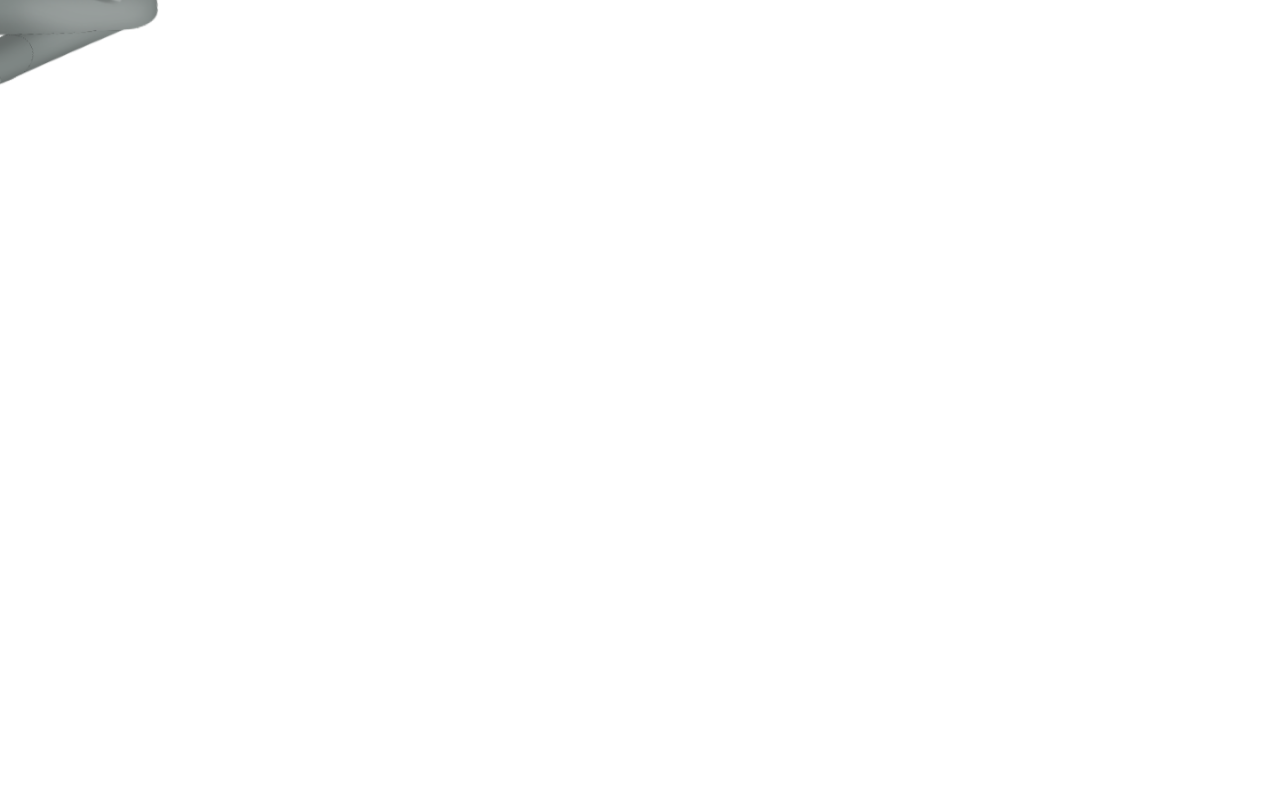
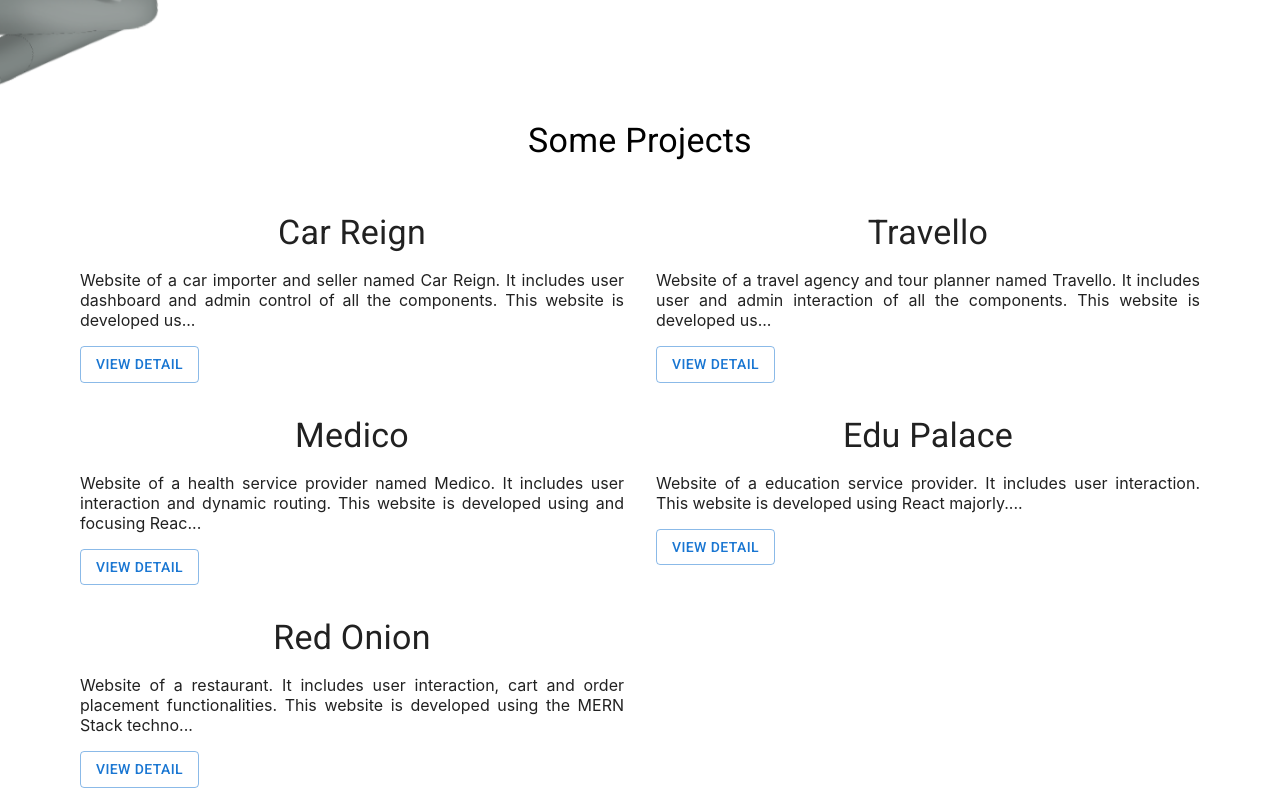
Before and after one commit to minhazul-ashim/minhazul-ashim-clientSide, a React (Create React App) app: page /home in a window 1280 px wide. Shown: the part 520-1324 px from the top of the page. Before the commit the page ends 800 px from the top, so only its background shows below. Built offline with nearby package versions, Linux system fonts and the light colour scheme.

Commit message:
project section added

```diff
--- a/public/projects.json
+++ b/public/projects.json
@@ -0,0 +1,69 @@
+[
+    {
+        "name": "Car Reign",
+        "desc": "Website of a car importer and seller named Car Reign. It includes user dashboard and admin control of all the components. This website is developed using the MERN Stack technology",
+        "tech": [
+            "React",
+            "Express.js",
+            "React-Router",
+            "Node.js",
+            "Material-UI",
+            "MongoDB",
+            "Firebase"
+        ],
+        "clientSide": "https://github.com/minhazul-ashim/car-reign-clientSide",
+        "backSide": "https://github.com/minhazul-ashim/car-reign-serverSide",
+        "preview": "https://carreign.netlify.app/"
+    },
+    {
+        "name": "Travello",
+        "desc": "Website of a travel agency and tour planner named Travello. It includes user and admin interaction of all the components. This website is developed using the MERN Stack technology",
+        "tech": [
+            "React",
+            "Express.js",
+            "React-Router",
+            "Node.js",
+            "MongoDB",
+            "Firebase"
+        ],
+        "clientSide": "https://github.com/minhazul-ashim/travello",
+        "backSide": "https://github.com/minhazul-ashim/travello-serverSide",
+        "preview": "https://travellotours.netlify.app/"
+    },
+    {
+        "name": "Medico",
+        "desc": "Website of a health service provider named Medico. It includes user interaction and dynamic routing. This website is developed using and focusing React majorly",
+        "tech": [
+            "React",
+            "React-Router",
+            "React Bootstrap",
+            "Firebase"
+        ],
+        "clientSide": "https://github.com/minhazul-ashim/medico-health",
+        "preview": "https://medicohealth.netlify.app/"
+    },
+    {
+        "name": "Edu Palace",
+        "desc": "Website of a education service provider. It includes user interaction. This website is developed using React majorly.",
+        "tech": [
+            "React",
+            "React-Router",
+            "React Bootstrap",
+            "Firebase"
+        ],
+        "clientSide": "https://github.com/minhazul-ashim/edu-palace",
+        "preview": "https://edu-palace.netlify.app/"
+    },
+    {
+        "name": "Red Onion",
+        "desc": "Website of a restaurant. It includes user interaction, cart and order placement functionalities. This website is developed using the MERN Stack technology",
+        "tech": [
+            "React",
+            "React Bootstrap",
+            "React-Router",
+            "Firebase"
+        ],
+        "clientSide": "https://github.com/minhazul-ashim/red-onion",
+        "preview": "https://carreign.netlify.app/"
+    }
+]
--- /dev/null
+++ b/src/ProjectBox.js/ProjectBox.js
@@ -0,0 +1,28 @@
+import { Button, Grid, Paper, Typography } from '@mui/material';
+import React from 'react';
+
+const ProjectBox = ({ data }) => {
+
+    const { name, desc, clientSide, backSide, tech, preview } = data;
+
+    return (
+        <Grid p={2} item xs={12} md={6} display='flex' justifyContent='center'>
+
+            <Paper elevation={0}>
+
+                <Typography textAlign="center" variant='h4'>
+                    {name}
+                </Typography>
+                <Typography textAlign='justify' display='block' my={2} variant='body'>
+                    {desc.slice(0, 150)}...
+                </Typography>
+                <Button variant='outlined'>
+                    View Detail
+                </Button>
+            </Paper>
+
+        </Grid>
+    );
+};
+
+export default ProjectBox;
--- /dev/null
+++ b/src/components/Projects/Projects.js
@@ -0,0 +1,36 @@
+import { Grid } from '@mui/material';
+import { Box } from '@mui/system';
+import React, { useEffect, useState } from 'react';
+import ProjectBox from '../../ProjectBox.js/ProjectBox';
+
+const Projects = () => {
+
+    const [projects, setProjects] = useState([]);
+
+    useEffect(() => {
+
+        fetch('./projects.json')
+            .then(res => res.json())
+            .then(data => {
+                setProjects(data)
+                console.log(data)
+            })
+
+    }, [])
+
+    return (
+        <Box>
+            <Grid mx='auto' container xs={8} md={12}>
+                {
+                    projects.map(project => {
+                        return (
+                            <ProjectBox data={project} key={project.name}></ProjectBox>
+                        )
+                    })
+                }
+            </Grid>
+        </Box>
+    );
+};
+
+export default Projects;
--- a/src/pages/Home/Home.js
+++ b/src/pages/Home/Home.js
@@ -1,4 +1,4 @@
-import { Button, Grid, Typography } from '@mui/material';
+import { Button, Container, Grid, Typography } from '@mui/material';
 import { Box } from '@mui/system';
 import React from 'react';
 import hiavatar from '../../images/hi-avatar.png'
@@ -6,12 +6,13 @@ import Typewriter from 'typewriter-effect';
 import Fade from 'react-reveal/Fade'
 import { FaDownload } from 'react-icons/fa'
 import { FaEnvelope } from 'react-icons/fa';
+import Projects from '../../components/Projects/Projects';
 
 const Home = () => {
 
     return (
-        <Box sx={{ py: '2%' }}>
-            <>
+        <>
+            <Box sx={{ pt: '2%', pb: '1%' }}>
                 <Grid container>
 
                     <Grid item xs={12} md={5}>
@@ -58,8 +59,14 @@ const Home = () => {
                     </Grid>
 
                 </Grid>
-            </>
-        </Box>
+            </Box>
+            <Container>
+                <Typography variant='h4' sx={{ textAlign: 'center', mb: '3%' }}>
+                    Some Projects
+                </Typography>
+                <Projects></Projects>
+            </Container>
+        </>
     );
 };
 
```
Also changed, not shown: src/components/ProjectDetail/ProjectDetail.js (added, +11 -0 lines), src/App.js (indentation only).
